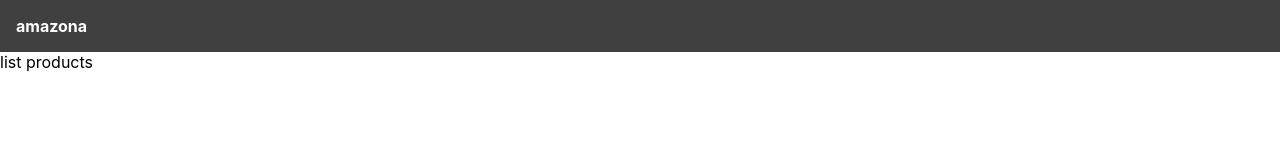
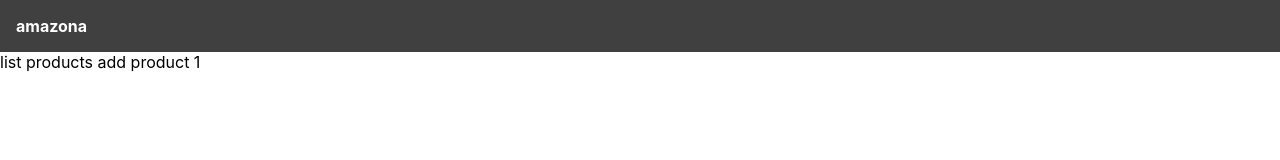
Before and after one commit to RamchurnA/amazona, a React (Create React App) app in the folder frontend/: page / in a window 1280 px wide. Shown: the top 160 px of the page. Built offline with nearby package versions, Linux system fonts and the light colour scheme.

Commit message:
added static product 1

```diff
--- a/frontend/src/App.js
+++ b/frontend/src/App.js
@@ -9,6 +9,7 @@ function App() {
 
       <main>
         list products
+        add product 1
       </main>
     </div>
   );
```
